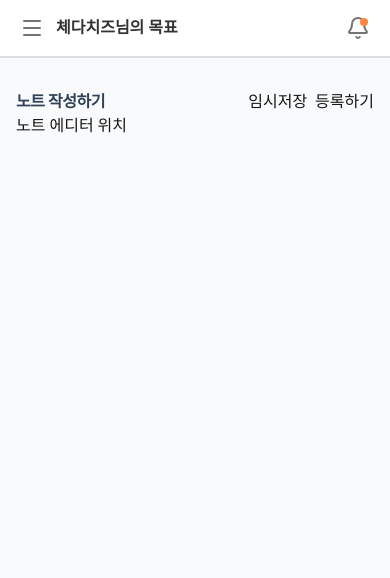
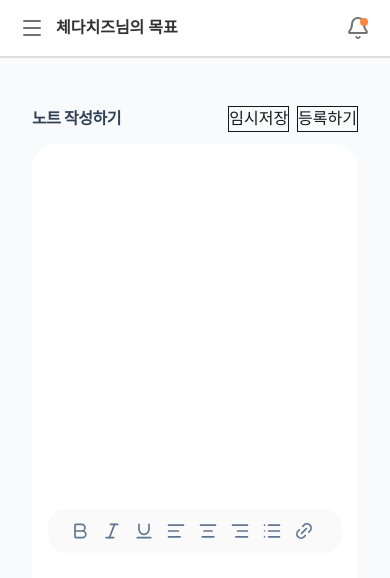
Before and after one commit to slidtodo/frontend, a Next.js app: page /goal/note/create in a window 390 px wide. Shown: the top 578 px of the page. Built offline with nearby package versions, Linux system fonts and the light colour scheme.

Commit message:
feat: 노트 생성 페이지 레이아웃, NoteEditor 컴포넌트 생성 - 노트 생성 페이지 반응형 레이아웃 - NodeEditor 컴포넌트 생성 - EditorToolbar 컴포넌트 생성

```diff
--- a/src/app/(main)/goal/note/create/page.tsx
+++ b/src/app/(main)/goal/note/create/page.tsx
@@ -1,17 +1,18 @@
 import PageHeader from '@/shared/components/PageHeader';
+import NoteEditor from '../../../../../features/goal/components/NoteEditor';
 
 export default function Page() {
   return (
-    <div className="flex flex-1 flex-col">
-      <section className="shirnk-0 flex items-center justify-between">
+    <div className="mx-auto flex h-full w-full max-w-[768px] flex-col p-4">
+      <section className="mb-3 flex shrink-0 items-center justify-between md:mt-[48px] lg:mt-[72px] lg:mb-[22px]">
         <PageHeader title={'노트 작성하기'} />
         <div className="flex gap-2">
-          <button>임시저장</button>
-          <button>등록하기</button>
+          <button className="border">임시저장</button>
+          <button className="border">등록하기</button>
         </div>
       </section>
-      <section className="flex-1">
-        <div>노트 에디터 위치</div>
+      <section className="flex-1 md:mb-[30px] lg:mb-[62px]">
+        <NoteEditor />
       </section>
     </div>
   );
--- /dev/null
+++ b/src/app/(main)/goal/note/layout.tsx
@@ -0,0 +1,11 @@
+{
+  /** @TODO  이 컴포넌트는 main 레이아웃이므로 추후 삭제  */
+}
+
+interface NoteLayoutProps {
+  children: React.ReactNode;
+}
+
+export default function NoteLayout({ children }: NoteLayoutProps) {
+  return <div className="flex h-screen flex-col bg-gray-50 md:flex-row">{children}</div>;
+}
--- /dev/null
+++ b/src/features/goal/components/EditorToolbar.tsx
@@ -0,0 +1,97 @@
+'use client';
+
+import clsx from 'clsx';
+import { AlignCenter, AlignLeft, AlignRight, Bold, Italic, Link2, List, Underline } from 'lucide-react';
+import { useState } from 'react';
+
+export default function EditorToolbar() {
+  const [activeTools, setActiveTools] = useState<string[]>([]);
+
+  const toggle = (tool: string) => {
+    setActiveTools((prev) => (prev.includes(tool) ? prev.filter((t) => t !== tool) : [...prev, tool]));
+  };
+
+  return (
+    <div className={clsx('flex h-11 w-full items-center rounded-[18px] bg-[#FAFAFA]', 'text-slate-500', 'px-4 py-1.5')}>
+      <button
+        onClick={() => toggle('bold')}
+        className={clsx(
+          'cursor-pointer rounded-lg p-1.5 hover:bg-[#DDD]',
+          activeTools.includes('bold') && 'bg-[#DDD] text-slate-700',
+        )}
+      >
+        <Bold size={20} />
+      </button>
+
+      <button
+        onClick={() => toggle('italic')}
+        className={clsx(
+          'cursor-pointer rounded-lg p-1.5 hover:bg-[#DDD]',
+          activeTools.includes('italic') && 'bg-[#DDD] text-slate-700',
+        )}
+      >
+        <Italic size={20} />
+      </button>
+
+      <button
+        onClick={() => toggle('underline')}
+        className={clsx(
+          'cursor-pointer rounded-lg p-1.5 hover:bg-[#DDD]',
+          activeTools.includes('underline') && 'bg-[#DDD] text-slate-700',
+        )}
+      >
+        <Underline size={20} />
+      </button>
+
+      <button
+        onClick={() => toggle('align-left')}
+        className={clsx(
+          'cursor-pointer rounded-lg p-1.5 hover:bg-[#DDD]',
+          activeTools.includes('align-left') && 'bg-[#DDD] text-slate-700',
+        )}
+      >
+        <AlignLeft size={20} />
+      </button>
+
+      <button
+        onClick={() => toggle('align-center')}
+        className={clsx(
+          'cursor-pointer rounded-lg p-1.5 hover:bg-[#DDD]',
+          activeTools.includes('align-center') && 'bg-[#DDD] text-slate-700',
+        )}
+      >
+        <AlignCenter size={20} />
+      </button>
+
+      <button
+        onClick={() => toggle('align-right')}
+        className={clsx(
+          'cursor-pointer rounded-lg p-1.5 hover:bg-[#DDD]',
+          activeTools.includes('align-right') && 'bg-[#DDD] text-slate-700',
+        )}
+      >
+        <AlignRight size={20} />
+      </button>
+
+      <button
+        onClick={() => toggle('list')}
+        className={clsx(
+          'cursor-pointer rounded-lg p-1.5 hover:bg-[#DDD]',
+          activeTools.includes('list') && 'bg-[#DDD] text-slate-700',
+        )}
+      >
+        <List size={20} />
+      </button>
+
+      <button
+        onClick={() => toggle('link')}
+        className={clsx(
+          'cursor-pointer rounded-lg p-1.5 hover:bg-[#DDD]',
+          activeTools.includes('link') && 'bg-[#DDD] text-slate-700',
+        )}
+      >
+        <Link2 size={20} className="rotate-135" />
+      </button>
+    </div>
+  );
+}
--- /dev/null
+++ b/src/features/goal/components/NoteEditor.tsx
@@ -0,0 +1,19 @@
+'use client';
+
+import clsx from 'clsx';
+import EditorToolbar from './EditorToolbar';
+
+export default function NoteEditor() {
+  return (
+    <div
+      className={clsx(
+        'flex h-full items-center bg-[#FFF]',
+        'gap-[10px] rounded-3xl p-4',
+        'md:rounded-4xl md:px-[30px] md:py-8',
+      )}
+    >
+      {/** 에디터 툴바 */}
+      <EditorToolbar />
+    </div>
+  );
+}
```
Also changed, not shown: src/app/(main)/goal/note/create/_components/NoteEditor/index.tsx (deleted).
